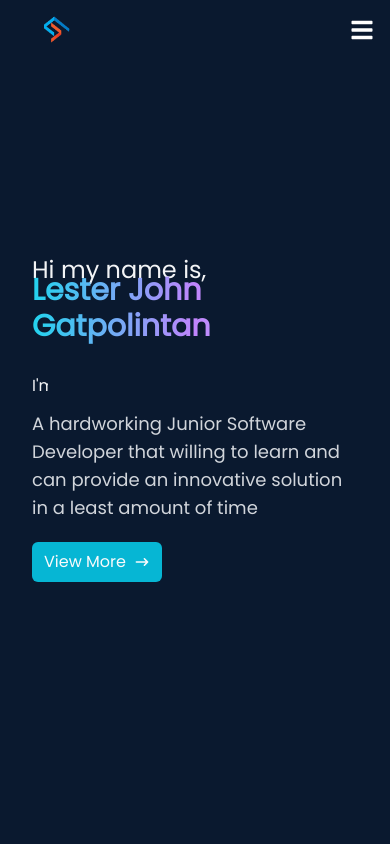
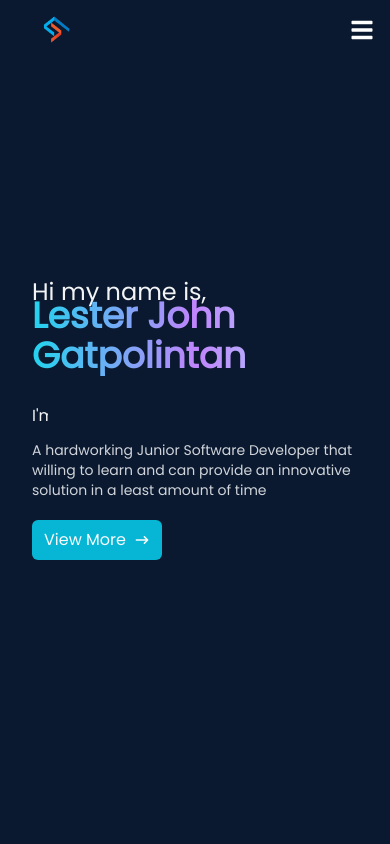
Before and after one commit to rookieSeason/LGPortfolio, a React (Vite) app: page / in a window 390 px wide. Shown: the top 844 px of the page. Built offline with nearby package versions, Linux system fonts and the light colour scheme; a web font is replaced by a local one.

Commit message:
download function added

```diff
--- a/src/components/Home.jsx
+++ b/src/components/Home.jsx
@@ -7,11 +7,13 @@ const Home = () => {
         AOS.init();
     return (
         <div name='home' className='w-screen h-screen bg-[#0a192f] m-0 p-0 overflow-x-hidden'>
+
                 <div data-aos="fade-up" data-aos-delay="300" data-aos-duration="500" className='whitespace-pre-line sm:max-w-[950px] mx-auto px-8 flex flex-col justify-center h-full z-10'>
+
                     <p className='text-gray-100 text-2xl'>Hi my name is,</p>
-                <p className='motion-safe:animate-bounce text-3xl text-transparent bg-clip-text bg-gradient-to-r from-cyan-400 via-purple-400 to-cyan-200 sm:text-6xl font-bold py-2'>Lester John Gatpolintan</p>
-                <h3 className='animate-typing overflow-hidden whitespace-nowrap text-gray-100 sm:text-3xl'>I'm a Junior Software Developer. </h3>
-                <p className='text-gray-300 max-w-[700px] py-3 text-lg'>A hardworking Junior Software Developer
+                    <p className='motion-safe:animate-bounce text-4xl text-transparent bg-clip-text bg-gradient-to-r from-cyan-400 via-purple-400 to-cyan-200 sm:text-6xl font-bold my-2'>Lester John Gatpolintan</p>
+                    <h3 className='animate-typing text-md overflow-hidden whitespace-nowrap text-gray-100 sm:text-3xl'>I'm a Junior Software Developer. </h3>
+                    <p className='text-gray-300 max-w-[700px] py-3 text-sm sm:text-lg'>A hardworking Junior Software Developer
                     that willing to learn and can provide an innovative solution in a least amount of time</p>
                     <Link to='about' smooth={true} duration={600}>
                         <button className='text-gray-50 flex group px-3 my-2 py-2 bg-cyan-500 justify-center items-center mr-3 rounded-md hover:bg-cyan-700 duration-200 hover:scale-105'>View More
@@ -20,10 +22,13 @@ const Home = () => {
                             </span>
                         </button>
                     </Link>
+
+
             </div>
 
 
         </div>
+
     );
 }
 
--- a/src/components/Nav.jsx
+++ b/src/components/Nav.jsx
@@ -4,6 +4,7 @@ import { BsFillPersonLinesFill } from 'react-icons/bs';
 import { SiGmail } from 'react-icons/si';
 import { Link } from 'react-scroll';
 import logo1 from '../assets/logo1.png';
+import Lester from '../assets/lester.txt';
 const Nav = () => {
     const [nav, setNav] = useState(false);
     const handleClick = () => setNav(!nav);
@@ -66,7 +67,7 @@ const Nav = () => {
                         </a>
                     </li>
                     <li className='w-[145px] h-[60px] flex justify-between items-center ml-[-90px] hover:ml-[-10px] duration-300 bg-green-500 text-gray-50 rounded-b-lg shadow-lg'>
-                        <a href="" className='flex justify-between items-center w-full'>
+                        <a href={Lester} download="resume-pdf" target='_blank' rel='nonreferrer' className='flex justify-between items-center w-full'>
                             Resume<BsFillPersonLinesFill size={25} />
                         </a>
                     </li>
--- a/tailwind.config.js
+++ b/tailwind.config.js
@@ -29,6 +29,7 @@ export default {
       animation: {
         typing: "typing 1.5s steps(20) infinite alternate, blink .7s infinite"
       }
+
     },
   },
   plugins: [],
```
Also changed, not shown: src/assets/blockchain.png (added), src/assets/lester.txt (added). Lines whose indentation alone changed are shown as unchanged.
